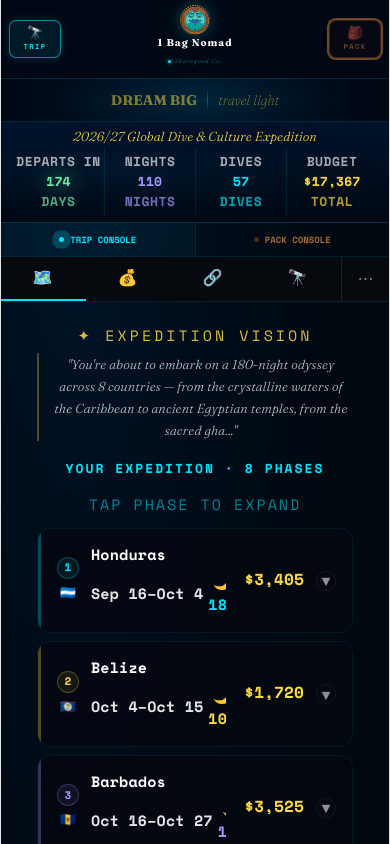
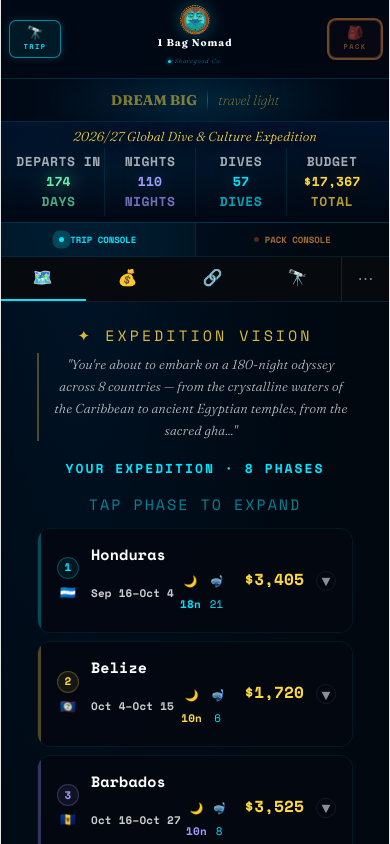
Before and after one commit to mikolangelo2-art/1-Bag-Nomad, a React (Vite) app: page / in a window 390 px wide. Shown: the top 844 px of the page. Built offline with nearby package versions, Linux system fonts and the light colour scheme.

Commit message:
fix: phase card date 11px, full date visible on mobile

```diff
--- a/src/App.jsx
+++ b/src/App.jsx
@@ -1053,9 +1053,9 @@ function PhaseCard({phase,intelData,idx}) {
             {isNow&&<span style={{fontSize:15,color:"#69F0AE",background:"rgba(105,240,174,0.1)",border:"1px solid rgba(105,240,174,0.28)",borderRadius:8,padding:"1px 6px",letterSpacing:1,fontWeight:700}}>● ACTIVE</span>}
           </div>
           <div style={{display:"flex",gap:isMobile?5:6,alignItems:"center",marginBottom:isMobile?2:5,flexWrap:"nowrap",overflow:"hidden"}}>
-            <span style={{fontSize:15,color:"rgba(255,255,255,0.9)",fontFamily:"'Space Mono',monospace",fontWeight:700,whiteSpace:"nowrap"}}>{fD(phase.arrival)}–{fD(phase.departure)}</span>
-            <span style={{fontSize:15,color:phase.color,fontWeight:900}}>🌙 {phase.totalNights}n</span>
-            {phase.totalDives>0&&<span style={{fontSize:15,color:"#00E5FF"}}>🤿 {phase.totalDives}</span>}
+            <span style={{fontSize:11,color:"rgba(255,255,255,0.8)",fontFamily:"'Space Mono',monospace",fontWeight:600,whiteSpace:"nowrap",fontSize:11}}>{fD(phase.arrival)}–{fD(phase.departure)}</span>
+            <span style={{fontSize:11,color:phase.color,fontWeight:900}}>🌙 {phase.totalNights}n</span>
+            {phase.totalDives>0&&<span style={{fontSize:11,color:"#00E5FF"}}>🤿 {phase.totalDives}</span>}
           </div>
           {pct>0&&<div style={{display:"flex",alignItems:"center",gap:6,flexWrap:"nowrap"}}>
             <div style={{width:100,height:3,background:"rgba(255,255,255,0.06)",borderRadius:2,overflow:"hidden"}}><div style={{height:"100%",width:pct+"%",background:`linear-gradient(90deg,${phase.color}66,${phase.color})`,borderRadius:2,transition:"width 0.4s ease"}}/></div>
```
